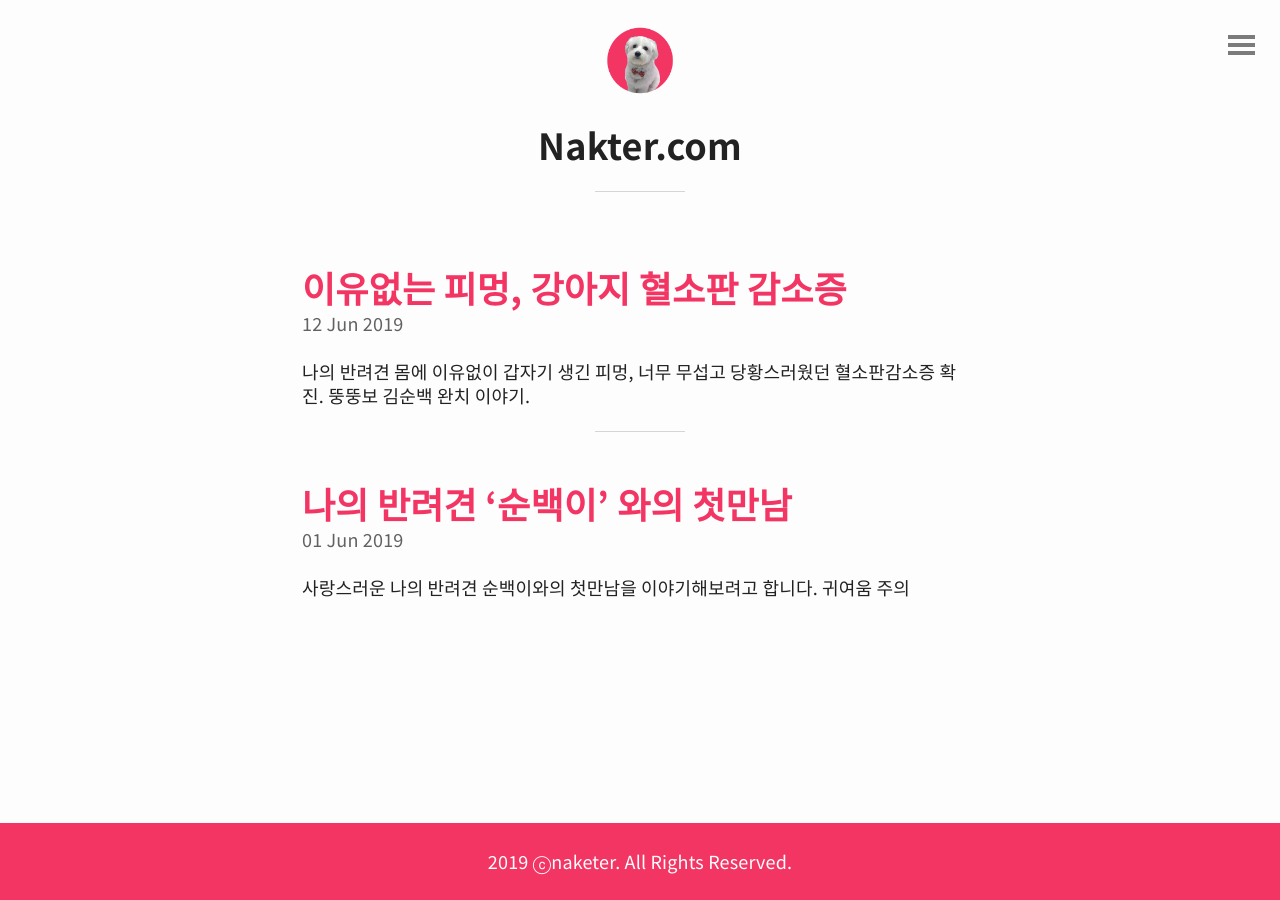
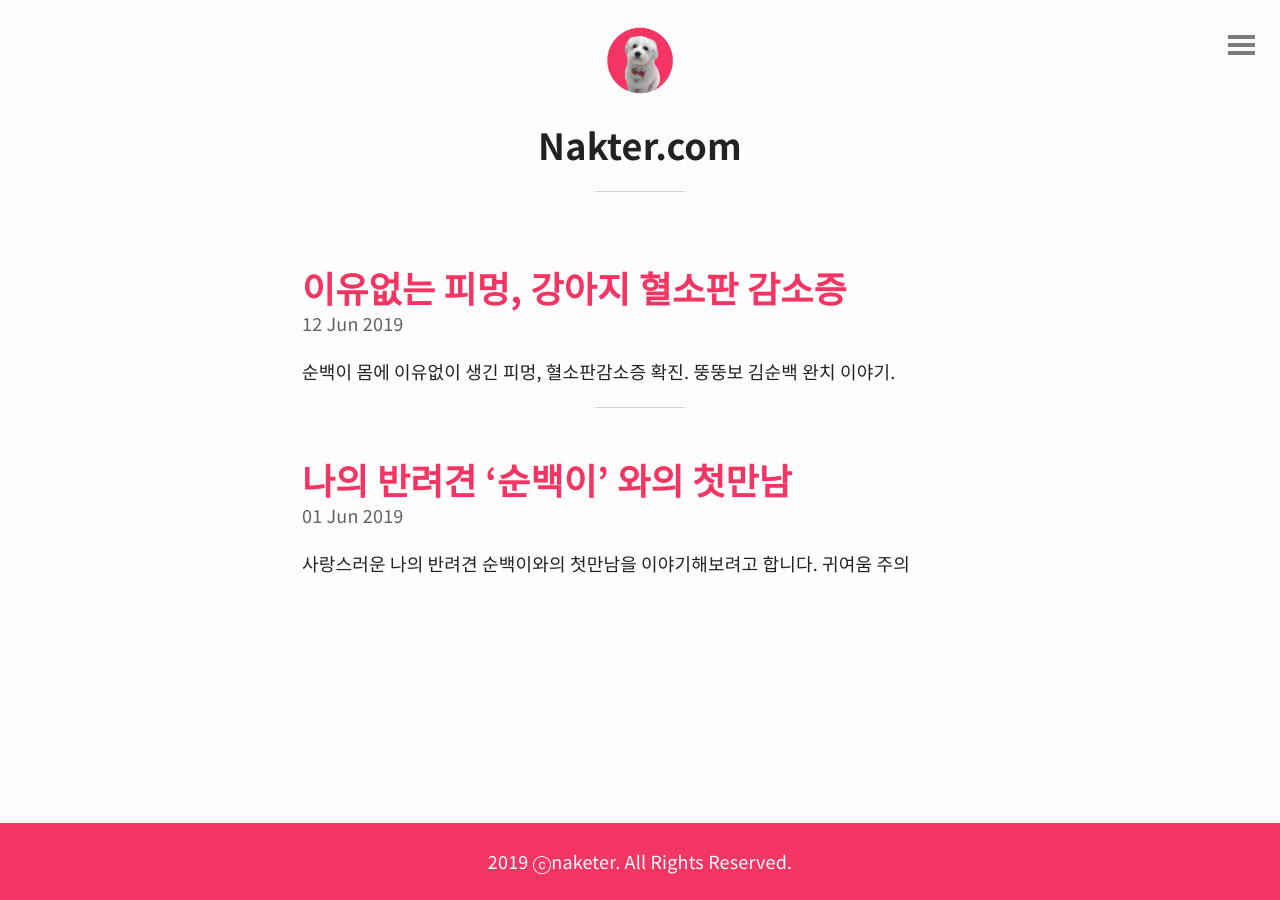
Before and after one commit to nayoungeee/naketer, a Jekyll site: the page built from index.html, in a window 1280 px wide. Built offline with Jekyll 4.4.1, drawn with Linux system fonts in a browser that asks for light colours; the list of posts is cut into pages by our own code.

Commit message:
Update 2019-06-01-soonback_2.md

```diff
--- a/_posts/2019-06-01-soonback_2.md
+++ b/_posts/2019-06-01-soonback_2.md
@@ -2,17 +2,15 @@
 layout: post
 title: 이유없는 피멍, 강아지 혈소판 감소증
 date: 2019-06-13 00:00:00 +09:00
-author: "Naketer"
 permalink: /naketer-mypet/
 image:
-feature: thumnail2.PNG
 categories:
  - 순백이
 tags:
  - 강아지혈소판감소증
  - 혈소판감소증
  - IMT
-description: 나의 반려견 몸에 이유없이 갑자기 생긴 피멍, 너무 무섭고 당황스러웠던 혈소판감소증 확진. 뚱뚱보 김순백 완치 이야기.
+description: 순백이 몸에 이유없이 생긴 피멍, 혈소판감소증 확진. 뚱뚱보 김순백 완치 이야기.
 ---
 
 
```
